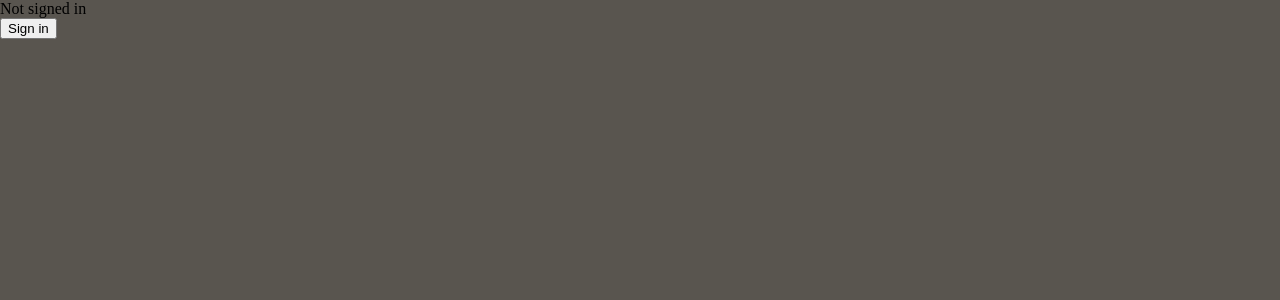
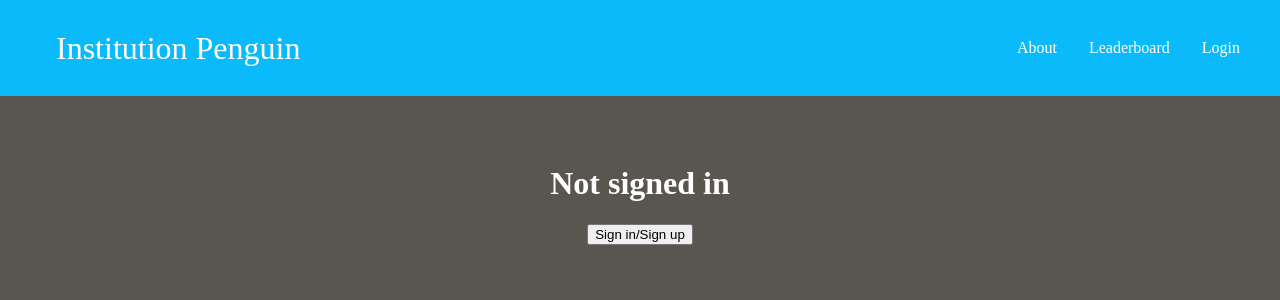
Before and after one commit to meyersa/institution-penguin, a Next.js app: page /login in a window 1280 px wide. Shown: the top 300 px of the page. Built offline with nearby package versions, Linux system fonts and the light colour scheme; no server answers; a web font is replaced by a local one.

Commit message:
Added login logic and assets

```diff
--- a/pages/login.js
+++ b/pages/login.js
@@ -1,20 +1,47 @@
-import { useSession, signIn, signOut } from "next-auth/react"
+import { useSession, getSession, signIn, signOut } from "next-auth/react"
+import Head from 'next/head'
+import Header from './components/Header/index.js'
+import CenterContent from './components/CenterContent/index.js'
+import Image from 'next/image';
 
-export default function Component() {
-    const { data: session, status: loading } = useSession();
+export default function Login() {
 
-    if (session) {
+    const { data: session, status: status } = useSession();
+    console.log(useSession())
+
+    if (status === "authenticated") {
+        // add login/sign-up logic
         return (
-            <>
-                Signed in as {session.user.name} <br />
-                <button onClick={() => signOut()}>Sign out</button>
-            </>
+            <div>
+                <Head>
+                    <title>Institution Penguin</title>
+                    <link rel="icon" href="/favicon.ico" />
+                </Head>
+                <Header />
+                <CenterContent>
+                    <Image src="/images/logged-in.png" alt="Logged In" width="1280" height="1280" />
+                    <h1>Signed in as {session.user.name}</h1>
+                    <button onClick={() => signOut()}>Sign out</button>
+                    <button onClick={redirectToGame}>Return to game</button>
+                </CenterContent>
+            </div>
         )
     }
     return (
-        <>
-            Not signed in <br />
-            <button onClick={() => signIn()}>Sign in</button>
-        </>
+        <div>
+            <Head>
+                <title>Institution Penguin</title>
+                <link rel="icon" href="/favicon.ico" />
+            </Head>
+            <Header />
+            <CenterContent>
+                <h1>Not signed in</h1>
+                <button onClick={() => signIn()}>Sign in/Sign up</button>
+            </CenterContent>
+        </div>
     )
 }
+
+function redirectToGame() {
+    location.href = "/404";
+}
```
Also changed, not shown: public/images/logged-in.png (added).
